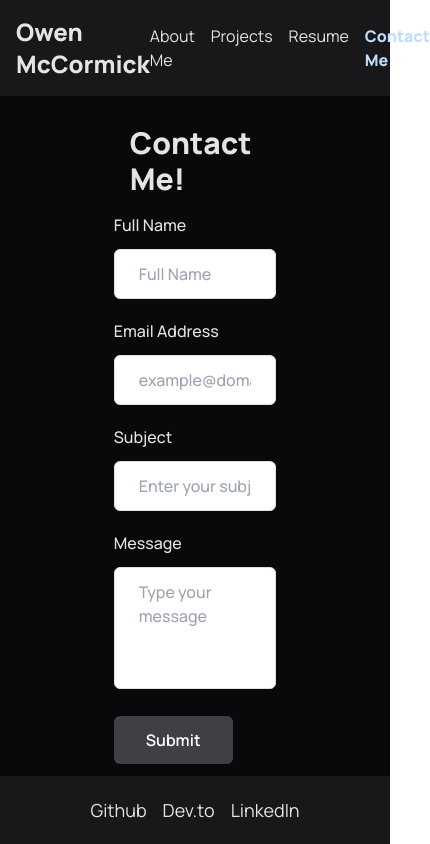
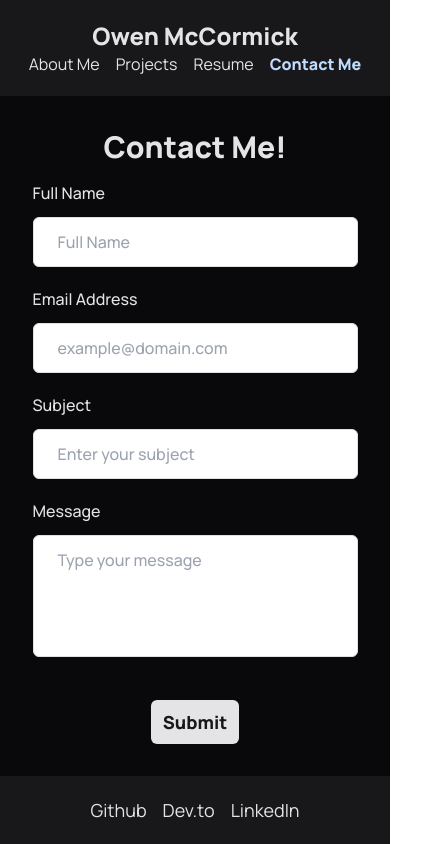
Before and after one commit to nephh/bootcamp-portfolio, a React (Vite) app: page /contact in a window 390 px wide. Shown: the whole page, 430 px wide, since content can reach past the window. Built offline with nearby package versions, Linux system fonts and the light colour scheme.

Commit message:
mobile fixes

```diff
--- a/src/components/Header.jsx
+++ b/src/components/Header.jsx
@@ -2,7 +2,7 @@ import Nav from "./Nav";
 
 export default function Header() {
   return (
-    <nav className="flex items-center justify-between bg-zinc-900 p-4">
+    <nav className="flex flex-col md:flex-row items-center justify-between bg-zinc-900 p-5">
       <Nav />
     </nav>
   );
--- a/src/pages/About.jsx
+++ b/src/pages/About.jsx
@@ -6,7 +6,7 @@ export default function About() {
         alt="Profile Picture"
         className="mb-4 h-40 rounded-full"
       />
-      <p className="text-center text-2xl leading-9">
+      <p className="text-center text-lg md:text-2xl md:leading-9">
         Hello! My name is Owen and I am on the road to becoming a junior
         developer.
         <br />
--- a/src/pages/Contact.jsx
+++ b/src/pages/Contact.jsx
@@ -4,7 +4,7 @@ function handleSubmit(e) {
 
 export default function Contact() {
   return (
-    <div className="flex w-5/12 items-center justify-center">
+    <div className="flex w-10/12 md:w-5/12 items-center justify-center">
       <div className="mx-auto w-full">
         <form onSubmit={handleSubmit}>
           <h2 className="m-4 flex justify-center text-3xl font-extrabold">
@@ -68,8 +68,8 @@ export default function Contact() {
               className="text-zinc-900 w-full resize-none rounded-md border border-[#e0e0e0] bg-white px-6 py-3 text-base font-medium outline-none focus:border-[#6A64F1] focus:shadow-md"
             ></textarea>
           </div>
-          <div>
-            <button className="hover:shadow-form rounded-md bg-zinc-700 px-8 py-3 text-base font-semibold text-white outline-none">
+          <div className="flex justify-center">
+            <button className="my-4 px-3 rounded-md bg-zinc-200 p-2 font-extrabold text-zinc-900 transition-all duration-300 hover:px-5">
               Submit
             </button>
           </div>
--- a/src/pages/Projects.jsx
+++ b/src/pages/Projects.jsx
@@ -3,7 +3,7 @@ import ProjectItem from "../components/ProjectItem";
 
 export default function Portfolio() {
   return (
-    <div className="flex flex-col justify-center">
+    <div className="flex flex-col justify-center mb-4">
       <h2 className="flex justify-center font-extrabold text-3xl m-6">My Projects</h2>
       <div className="grid grid-cols-1 gap-4 md:grid-cols-2 lg:grid-cols-3">
         {projects.map((project, index) => {
--- a/src/pages/Resume.jsx
+++ b/src/pages/Resume.jsx
@@ -1,10 +1,10 @@
 export default function Resume() {
   return (
     <div className="flex flex-col items-center justify-center">
-      <p className="text-2xl mb-2">Click the button below to download my resume</p>
+      <p className="text-2xl mb-2 text-center">Click the button below to download my resume</p>
       <p className="text-sm">I don't have a resume put together yet, I'm working on it :)</p>
       <a href="/path/to/resume.pdf" download>
-        <button className="mt-4 rounded-md bg-zinc-200 p-2 font-extrabold text-zinc-900 transition-all duration-300 hover:scale-105">
+        <button className="mt-4 px-3 rounded-md bg-zinc-200 p-2 font-extrabold text-zinc-900 transition-all duration-300 hover:px-6">
           Download Resume
         </button>
       </a>
```
